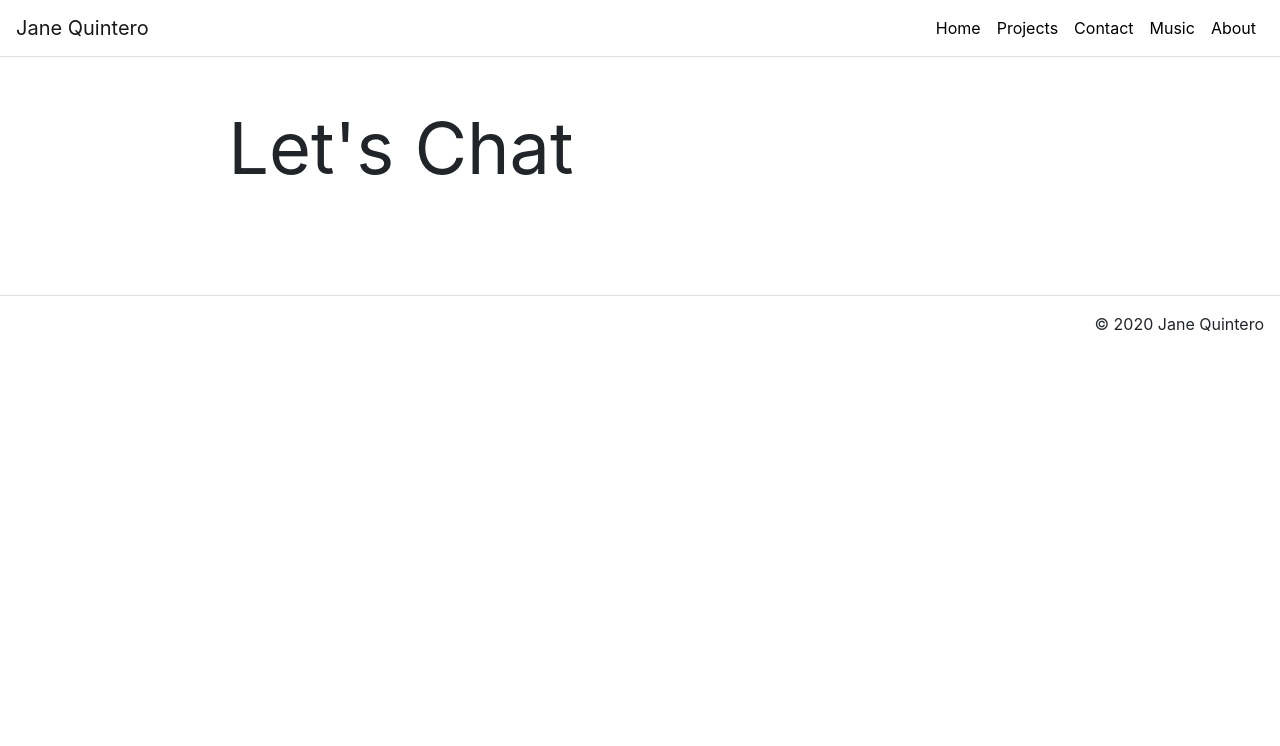
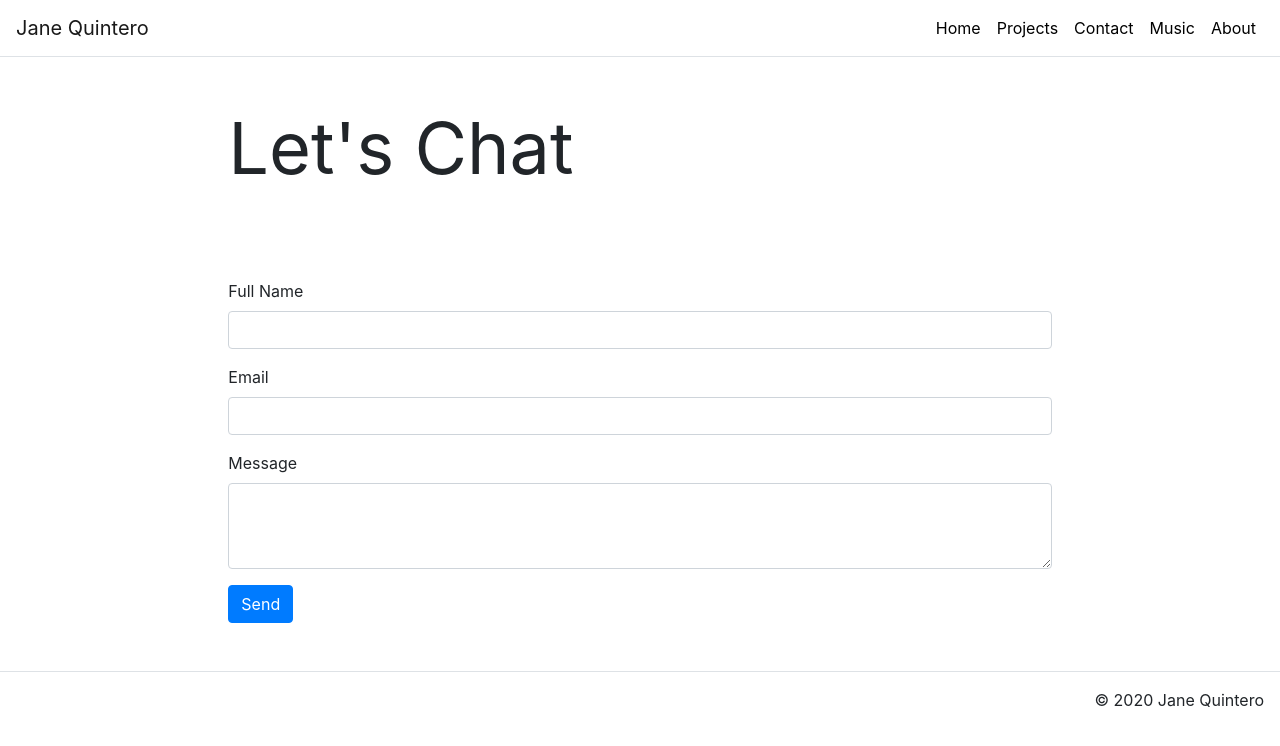
Before and after one commit to quinqu/portfolio, a React (Create React App) app: page /contact in a window 1280 px wide. Shown: the top 746 px of the page. Built offline with nearby package versions, Linux system fonts and the light colour scheme.

Commit message:
contact page

```diff
--- a/package.json
+++ b/package.json
@@ -6,6 +6,7 @@
     "@testing-library/jest-dom": "^4.2.4",
     "@testing-library/react": "^9.3.2",
     "@testing-library/user-event": "^7.1.2",
+    "axios": "^0.20.0",
     "bootstrap": "^4.5.3",
     "react": "^16.13.1",
     "react-bootstrap": "^1.3.0",
--- a/src/App.js
+++ b/src/App.js
@@ -8,7 +8,7 @@ import Footer from './components/Footer'
 import HomePage from './components/HomePage'
 import MusicPage from './components/MusicPage'
 import AboutPage from './components/AboutPage'
-import ContactPage from './components/AboutPage'
+import ContactPage from './components/ContactPage'
 import ProjectsPage from './components/ProjectsPage'
 
 import NavbarBrand from 'react-bootstrap/NavbarBrand';
--- a/src/components/AboutPage.js
+++ b/src/components/AboutPage.js
@@ -1,9 +1,16 @@
 import React from 'react'
+import { Container } from 'react-bootstrap';
 import Comp from './Comp';
-
+import Content from './Content';
 function AboutPage(props) {
   return (
-    <Comp className="abt-title" title={props.title} subtitle={props.subtitle} text={props.text}/>
+    <div>
+      <Comp  title={props.title} subtitle={props.subtitle} text={props.text}/>
+      <Content>
+
+
+      </Content>
+    </div>
   );
 }
 
--- a/src/components/CardInfo.js
+++ b/src/components/CardInfo.js
@@ -7,11 +7,13 @@ function CardInfo(props) {
   const style  = useSpring({opacity: 1, from: { opacity: 0}})
 
   return (
+    <a href={props.link} style={{color: "black", textDecoration: "underline"}}>
     <animated.div className="card-style-info" style={style}>
       <p className="card-style-title"> {props.title}</p>
       <p>{props.subtitle}</p>
-      <a href={props.link} targer="blank"> </a>
+
     </animated.div>
+     </a>
   );
 }
 
--- a/src/components/Circular.js
+++ b/src/components/Circular.js
@@ -20,7 +20,7 @@ class Circular extends React.Component {
           title: "Tempo",
           subtitle:"A playlist curator based on your pace",
           imgsrc: tempo,
-          link: "",
+          link: "https://github.com/quinqu/tempo",
           selected: true,
 
         },
@@ -29,7 +29,7 @@ class Circular extends React.Component {
           title: "Echo Server",
           subtitle: "A concurrent echo server with client",
           imgsrc: echo,
-          link: "",
+          link: "https://github.com/quinqu/echo-server",
           selected: true,
 
         },
--- a/src/components/ContactPage.js
+++ b/src/components/ContactPage.js
@@ -1,10 +1,73 @@
 import React from 'react';
+import Form from 'react-bootstrap/Form'
+import Content from './Content';
 import Comp from './Comp';
+import Button from 'react-bootstrap/Button'
 
-function ContactPage(props) {
-  return (
-    <Comp title={props.title} subtitle={props.subtitle} text={props.text}/>
-  );
+class ContactPage extends React.Component {
+
+  constructor(props) {
+    super(props)
+    this.state = {
+      name: "",
+      email: "",
+      message: "",
+      disabled: false,
+      emailSent: null,
+    }
+  }
+
+  handleChange = (event) => {
+
+    const target = event.target;
+    const value = target.type === 'checkbox' ? target.checked : target.value;
+    const name = target.name;
+
+    this.setState({
+      [name]: value,
+    })
+  }
+
+  handleSubmit = (event) => {
+    // prevent the default refresh, disable once message is sent
+    event.preventDefault();
+    this.setState({
+      disabled: true
+    });
+
+
+  }
+
+  render () {
+    return (
+      <div>
+        <Comp title={this.props.title} subtitle={this.props.subtitle} text={this.props.text}/>
+        <Content>
+          <Form onSubmit={this.handleSubmit}>
+            <Form.Group>
+              <Form.Label htmlFor="full-name"> Full Name </Form.Label>
+              <Form.Control id="full-name" name="name" type="text" value={this.state.name} onChange={this.handleChange}/>
+            </Form.Group>
+
+            <Form.Group>
+              <Form.Label htmlFor="email"> Email </Form.Label>
+              <Form.Control id="email" name="email" type="email" value={this.state.email} onChange={this.handleChange}/>
+            </Form.Group>
+
+            <Form.Group>
+              <Form.Label htmlFor="message"> Message </Form.Label>
+              <Form.Control id="message" name="message" as="textarea" rows="3" value={this.state.message} onChange={this.handleChange}/>
+            </Form.Group>
+            <Button className="d-inline-block" variant="primary" type="submit" disabled={this.state.disabled}>
+              Send
+            </Button>
+            {this.state.emailSent == true && <p className="d-inline success-msg"> Email Sent Successfully!</p>}
+            {this.state.emailSent == false && <p className="d-inline err-msg"> Something went wrong...</p>}
+          </Form>
+        </Content>
+      </div>
+    );
+  }
 }
 
 export default ContactPage;
--- /dev/null
+++ b/src/components/Content.js
@@ -0,0 +1,21 @@
+import React from 'react'
+import { Container } from 'react-bootstrap';
+import Row from 'react-bootstrap/Row';
+import Col from 'react-bootstrap/Col';
+function Content(props) {
+
+
+  return (
+    <Container fluid={true}>
+      <Row className="justify-content-center">
+        <Col md={8}>
+          {props.children}
+        </Col>
+      </Row>
+    </Container>
+  );
+
+
+}
+
+export default Content;
--- a/src/components/HomePage.js
+++ b/src/components/HomePage.js
@@ -6,7 +6,7 @@ import Circular from './Circular';
 function HomePage(props) {
   return (
     <div>
-    <Comp title={props.title} subtitle={props.subtitle} text={props.text}/>
+    <Comp className="abt-title" title={props.title} subtitle={props.subtitle} text={props.text}/>
     </div>
   );
 }
--- a/src/index.css
+++ b/src/index.css
@@ -47,3 +47,13 @@ code {
 .abt-title {
   color: #ad0000 !important;
 }
+
+.success-msg {
+  color: #57a775;
+  padding: 10px 15px;
+}
+
+.success-err {
+  color: #ff2643;
+  padding: 10px 15px;
+}
```
Also changed, not shown: 1 other file (tests, documents, lock files or other folders).
